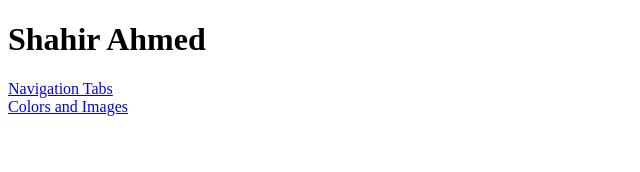
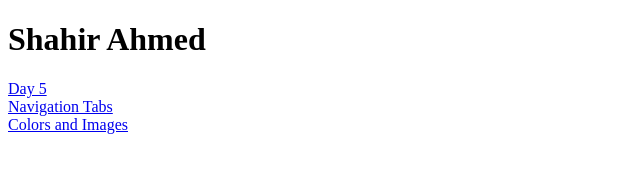
Before and after one commit to cirem52/cloud_technology, a plain HTML site: page index.html in a window 1280 px wide. Shown: the whole page, without its empty margins (0-640 px from the left). Drawn offline with Linux system fonts and the light colour scheme.

Commit message:
Update index.html

```diff
--- a/index.html
+++ b/index.html
@@ -8,7 +8,7 @@
 <body>
     <h1>Shahir Ahmed</h1>
     <div>
-        <a href="day5/color.html" target="_blank" rel="noopener noreferrer"></a>
+        <a href="day5/color.html" target="_blank" rel="noopener noreferrer">Day 5</a>
     </div>
     <div>
         <a href="activity/sep14.html" target="_blank" rel="noopener noreferrer">Navigation Tabs</a>
```
